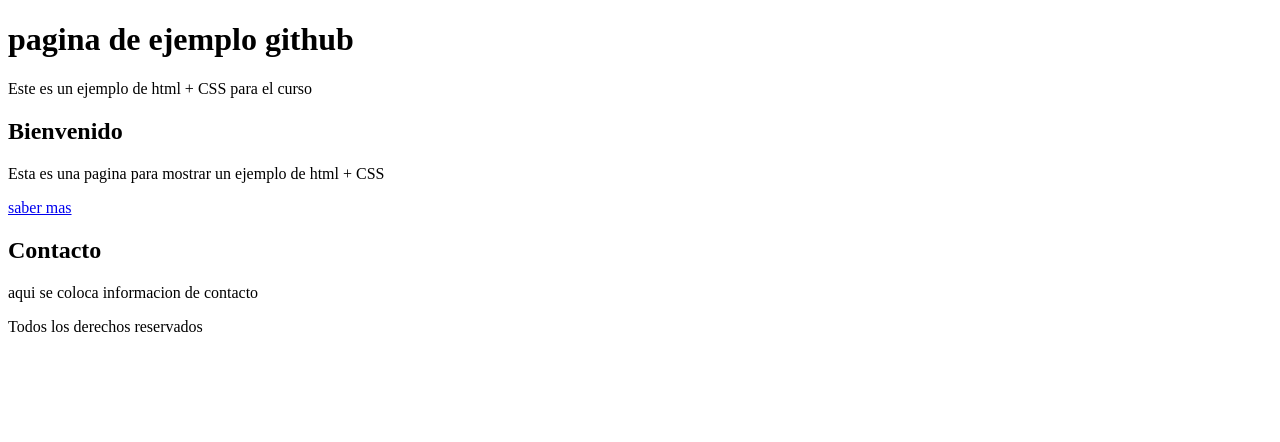
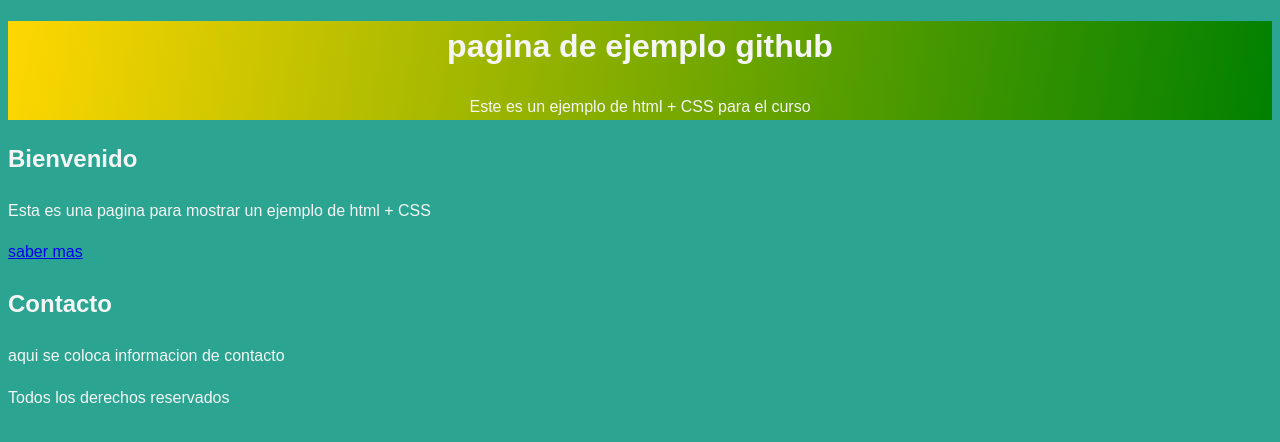
Before and after one commit to HERBIN001/html_HERBIN001, a plain HTML site: page index.html in a window 1280 px wide. Drawn offline with Linux system fonts and the light colour scheme.

Commit message:
se agrega color a la pagina web

```diff
--- a/styles.CSS
+++ b/styles.CSS
@@ -0,0 +1,23 @@
+/* reiniciar el navegador para evitar diferencia de estilos*/
+*{
+    box-sizing:border-box;
+    margin-top: 2;
+    margin-bottom: 2;
+    margin-left: 1;
+    margin-right:1;
+    padding: 0;
+}
+/* estilos generales del cuerpo de la pagina */
+body{
+    font-family: Arial, Helvetica, sans-serif;
+    line-height: 1.6;
+    background: rgb(43, 165, 145);
+    color: rgb(245, 245, 245);
+}
+/* estilos para el cabezado con degradado */
+.site-header{
+    background: linear-gradient(100deg, gold, green);
+    color: black
+    padding: 1rem;
+    text-align: center;
+}
```
